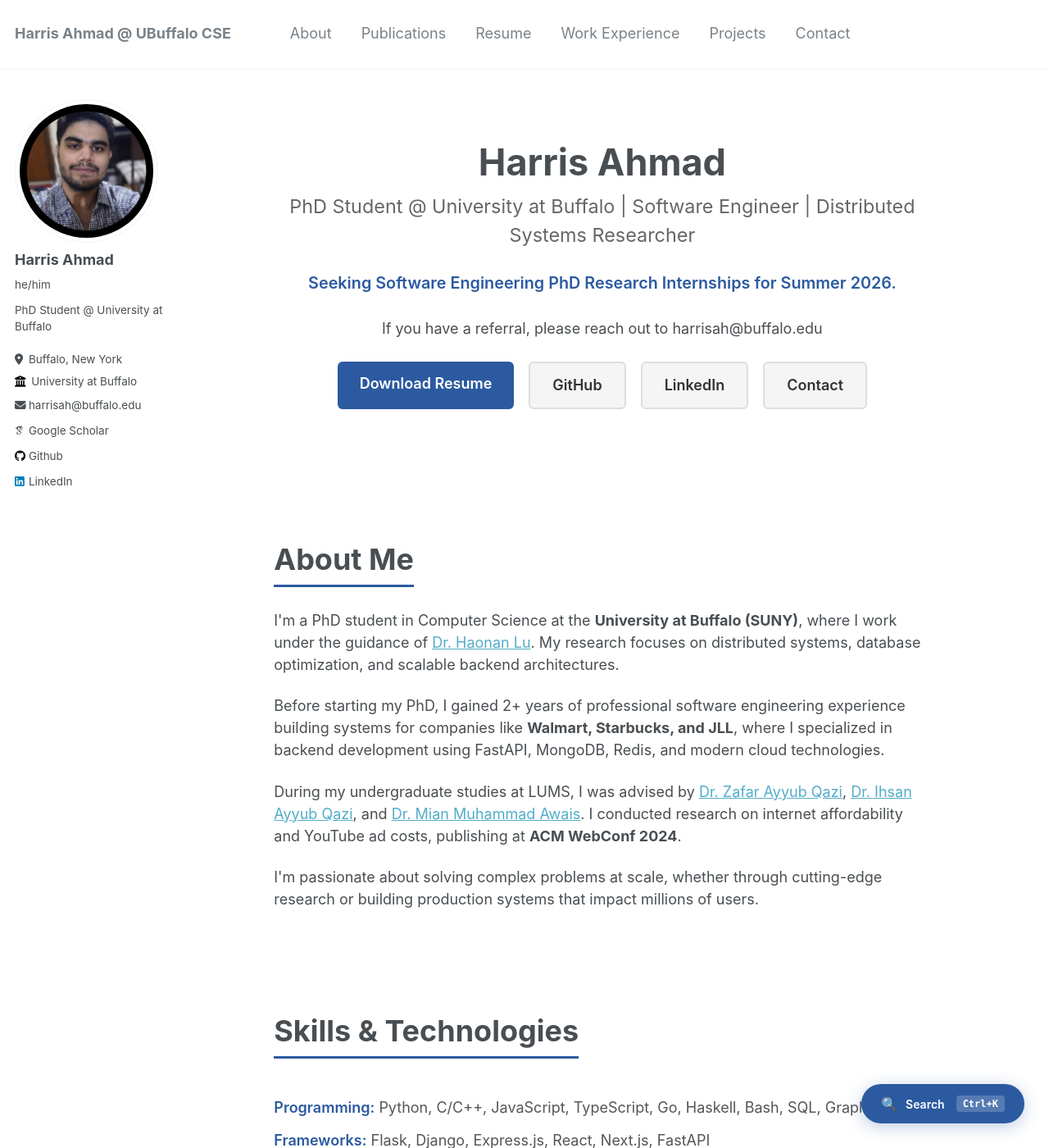
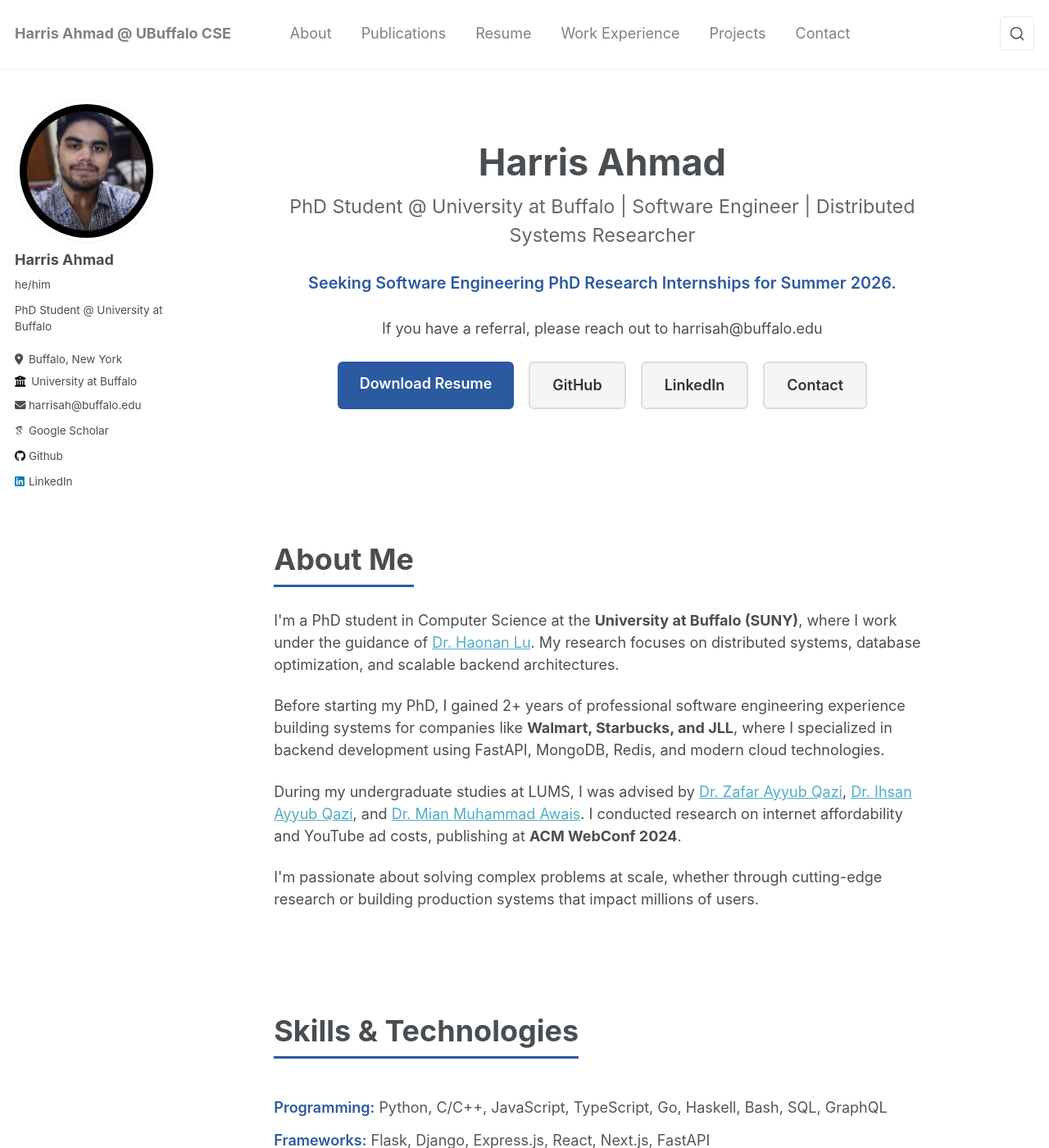
Before and after one commit to harris-ahmad/harris-ahmad.github.io, a Jekyll site: the page built from _pages/about.md, in a window 1280 px wide and 1400 px high. Shown: the whole window at 82% size. Built offline with Jekyll 4.4.1, drawn with Linux system fonts in a browser that asks for light colours; some web fonts are replaced.

Commit message:
added a search button in nav bar

```diff
--- a/_includes/masthead.html
+++ b/_includes/masthead.html
@@ -18,6 +18,12 @@
         </ul>
         <ul class="hidden-links hidden"></ul>
       </nav>
+      <button id="nav-search-btn" class="nav-search-button" aria-label="Search" title="Search (⌘K)">
+        <svg width="20" height="20" viewBox="0 0 24 24" fill="none" stroke="currentColor" stroke-width="2" stroke-linecap="round" stroke-linejoin="round">
+          <circle cx="11" cy="11" r="8"></circle>
+          <path d="m21 21-4.35-4.35"></path>
+        </svg>
+      </button>
     </div>
   </div>
 </div>
--- a/assets/css/command-palette.css
+++ b/assets/css/command-palette.css
@@ -1,60 +1,56 @@
 /* Command Palette - Terminal Style */
 
-/* Floating Search Button */
-.search-trigger {
-  position: fixed;
-  bottom: 30px;
-  right: 30px;
-  z-index: 1000;
-  background: #2c5aa0;
-  color: white;
-  border: none;
-  border-radius: 50px;
-  padding: 14px 24px;
-  font-size: 14px;
-  font-weight: 600;
+/* Navigation Search Button */
+.masthead__menu {
+  position: relative;
+}
+
+.nav-search-button {
+  position: absolute;
+  right: 0;
+  top: 50%;
+  transform: translateY(-50%);
+  background: none;
+  border: 1px solid rgba(0, 0, 0, 0.1);
+  color: #333;
   cursor: pointer;
-  box-shadow: 0 4px 20px rgba(44, 90, 160, 0.3);
-  transition: all 0.3s ease;
+  padding: 10px;
   display: flex;
   align-items: center;
-  gap: 10px;
-  font-family: -apple-system, BlinkMacSystemFont, 'Segoe UI', sans-serif;
+  justify-content: center;
+  opacity: 0.8;
+  transition: all 0.2s ease;
+  border-radius: 4px;
+  z-index: 10;
 }
 
-.search-trigger:hover {
-  background: #1e3d6b;
-  box-shadow: 0 6px 25px rgba(44, 90, 160, 0.4);
-  transform: translateY(-2px);
+.nav-search-button:hover {
+  opacity: 1;
+  background-color: rgba(0, 0, 0, 0.05);
+  border-color: #2c5aa0;
 }
 
-.search-trigger-icon {
-  font-size: 16px;
+.nav-search-button:focus {
+  outline: 2px solid #2c5aa0;
+  outline-offset: 2px;
 }
 
-.search-trigger-kbd {
-  background: rgba(255, 255, 255, 0.2);
-  padding: 3px 8px;
-  border-radius: 4px;
-  font-size: 12px;
-  font-weight: 700;
-  margin-left: 4px;
+.nav-search-button svg {
+  display: block;
+  width: 20px;
+  height: 20px;
 }
 
+/* Mobile responsiveness */
 @media (max-width: 768px) {
-  .search-trigger {
-    bottom: 20px;
-    right: 20px;
-    padding: 12px 20px;
-    font-size: 13px;
+  .nav-search-button {
+    right: 60px; /* Position it left of burger menu */
+    padding: 8px;
   }
 
-  .search-trigger-text {
-    display: none;
-  }
-
-  .search-trigger-kbd {
-    display: none;
+  .nav-search-button svg {
+    width: 18px;
+    height: 18px;
   }
 }
 
@@ -73,10 +69,6 @@
 
 .command-palette.active {
   display: flex;
-}
-
-.command-palette.active ~ .search-trigger {
-  display: none;
 }
 
 /* Backdrop */
--- a/assets/js/command-palette.js
+++ b/assets/js/command-palette.js
@@ -327,36 +327,19 @@
     }
   }
 
-  // Create floating search button
-  function createSearchButton() {
-    const button = document.createElement('button');
-    button.className = 'search-trigger';
-    button.setAttribute('aria-label', 'Search');
-    button.innerHTML = `
-      <span class="search-trigger-icon">🔍</span>
-      <span class="search-trigger-text">Search</span>
-      <kbd class="search-trigger-kbd">⌘K</kbd>
-    `;
-    button.addEventListener('click', openPalette);
-    document.body.appendChild(button);
-
-    // Update kbd text based on OS
-    const isMac = /Mac|iPhone|iPod|iPad/.test(navigator.userAgent);
-    if (!isMac) {
-      button.querySelector('.search-trigger-kbd').textContent = 'Ctrl+K';
-    }
-  }
-
   // Initialize
   function init() {
     // Create palette
     createPalette();
 
-    // Create search button
-    createSearchButton();
-
     // Keyboard shortcuts
     document.addEventListener('keydown', handleKeyboard);
+
+    // Navigation search button
+    const navSearchBtn = document.getElementById('nav-search-btn');
+    if (navSearchBtn) {
+      navSearchBtn.addEventListener('click', openPalette);
+    }
 
     // Click backdrop to close
     const backdrop = document.querySelector('.command-palette-backdrop');
```
